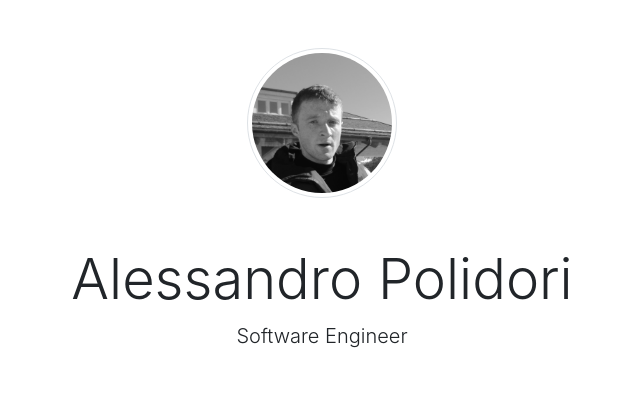
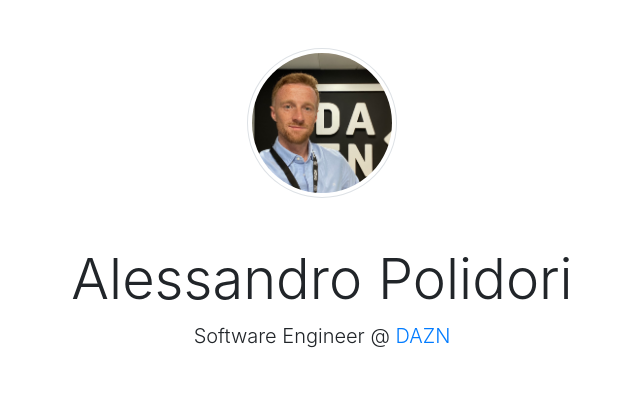
Before and after one commit to alepolidori/www.alessandropolidori.com, a website: page index.html in a window 1280 px wide. Shown: the top 412 px of the page, without its empty margins (318-958 px from the left). Drawn offline with nearby package versions, Linux system fonts and the light colour scheme.

Commit message:
change photo and description

```diff
--- a/index.html
+++ b/index.html
@@ -10,9 +10,9 @@
   <div class="container">
     <div class="row text-center pt-5">
       <div class="col">
-        <img src="img/photo.jpg" width="150" class="rounded-circle img-thumbnail" alt="Alessandro Polidori's photo">
+        <img src="img/photo.jpeg" width="150" class="rounded-circle img-thumbnail" alt="Alessandro Polidori's photo">
         <h1 class="display-4 mt-5">Alessandro Polidori</h1>
-        <p class="lead">Software Engineer</p>
+        <p class="lead">Software Engineer @ <a href="https://www.linkedin.com/company/dazn">DAZN</a></p>
       </div>
     </div>
     <div class="row text-center pt-5">
```
Also changed, not shown: img/photo.jpeg (added), img/photo.jpg (deleted).
